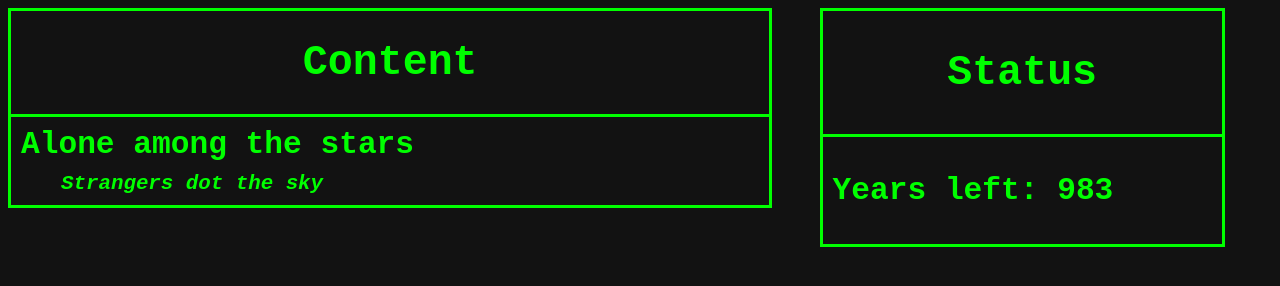
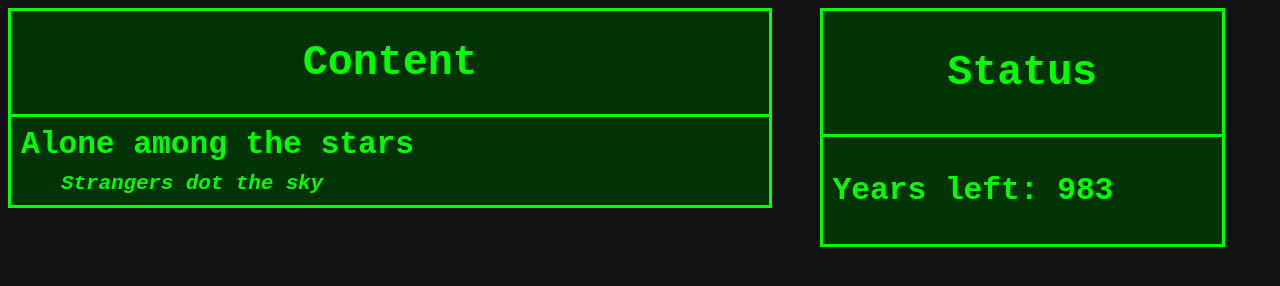
Before and after one commit to rohan4191/AoaSoS, a plain HTML site: page index.html in a window 1280 px wide. Drawn offline with Linux system fonts and the light colour scheme.

Commit message:
background color

```diff
--- a/style.css
+++ b/style.css
@@ -1,9 +1,9 @@
 :root {
-    --bgColor: #121212;
+    --bgColor: #013305;
 }
 
 html {
-    background: var(--bgColor);
+    background: #121212;
     font: 1.3rem Inconsolata, monospace;
     color: #00FF00;
 }
```
